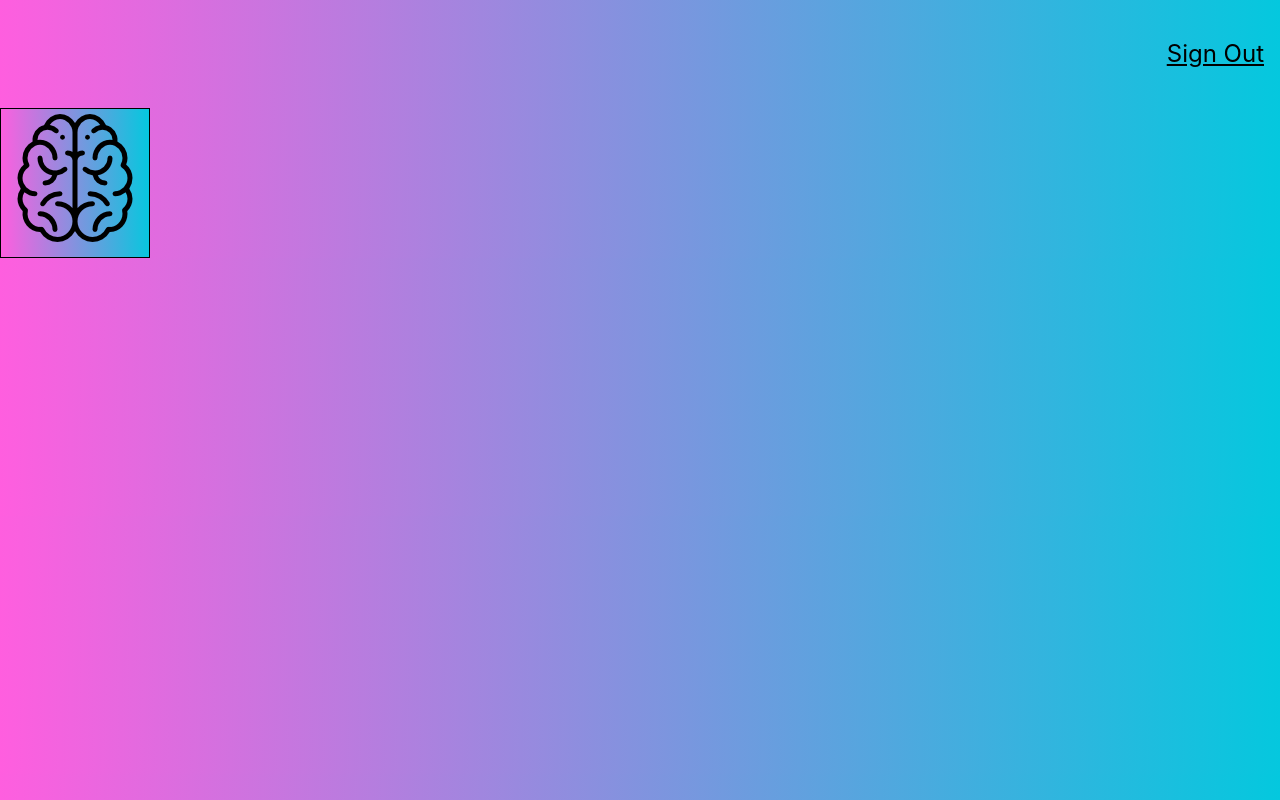
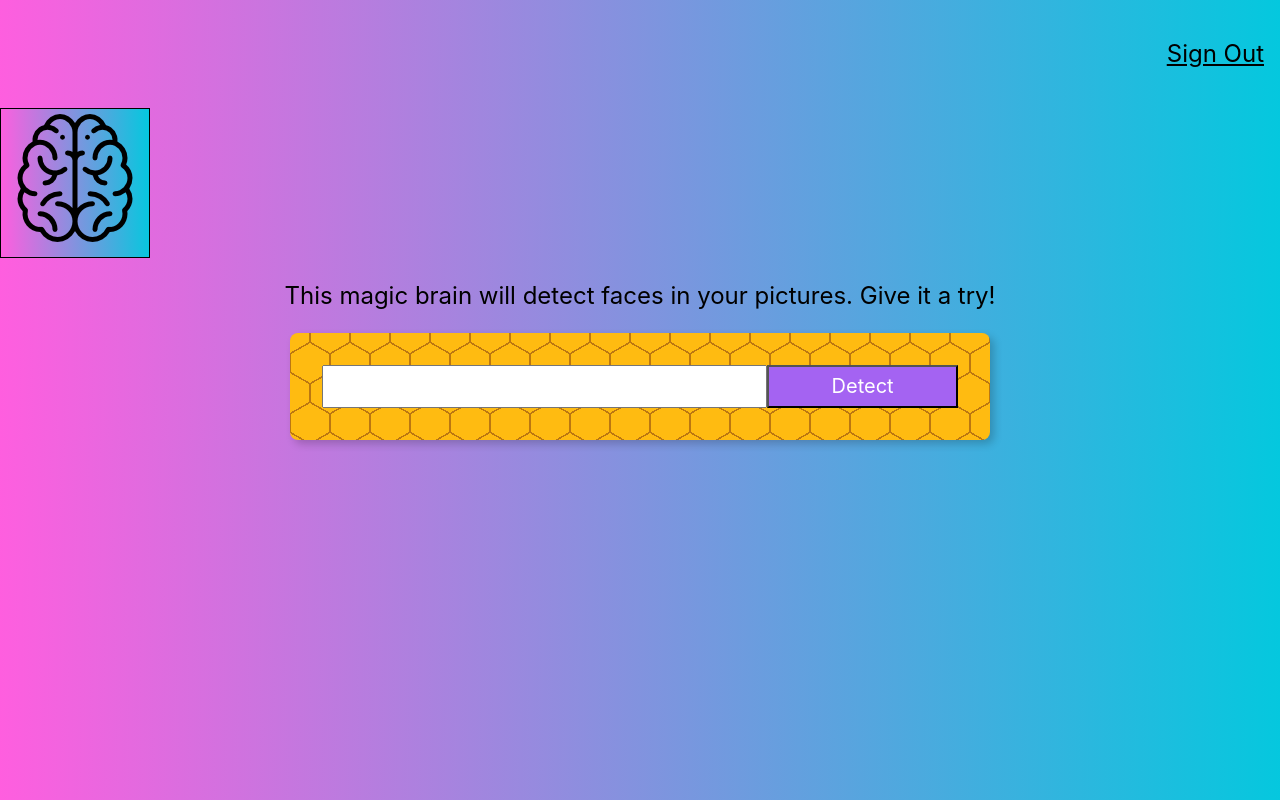
Before and after one commit to roosleex/face-recognition, a React (Create React App) app: page / in a window 1280 px wide. Built offline with nearby package versions, Linux system fonts and the light colour scheme.

Commit message:
Add ImageLinkForm

```diff
--- a/src/App.css
+++ b/src/App.css
@@ -36,3 +36,8 @@
     transform: rotate(360deg);
   }
 }
+
+.center {
+  display: flex;
+  justify-content: center;
+}
--- a/src/App.js
+++ b/src/App.js
@@ -2,14 +2,15 @@ import React from 'react';
 import './App.css';
 import Navigation from './components/Navigation/Navigation';
 import Logo from './components/Logo/Logo';
+import ImageLinkForm from './components/ImageLinkForm/ImageLinkForm';
 
 function App() {
   return (
     <div className="App">
       <Navigation />
       <Logo />
-      {/*<ImageLinkForm />
-      <FaceRecognition />*/}
+      <ImageLinkForm />
+      {/*<FaceRecognition />*/}
     </div>
   );
 }
--- /dev/null
+++ b/src/components/ImageLinkForm/ImageLinkForm.css
@@ -0,0 +1,11 @@
+.form {
+    width: 700px;
+    background:
+        radial-gradient(circle farthest-side at 0% 50%,#fb1 23.5%,rgba(240,166,17,0) 0)21px 30px,
+        radial-gradient(circle farthest-side at 0% 50%,#B71 24%,rgba(240,166,17,0) 0)19px 30px,
+        linear-gradient(#fb1 14%,rgba(240,166,17,0) 0, rgba(240,166,17,0) 85%,#fb1 0)0 0,
+        linear-gradient(150deg,#fb1 24%,#B71 0,#B71 26%,rgba(240,166,17,0) 0,rgba(240,166,17,0) 74%,#B71 0,#B71 76%,#fb1 0)0 0,
+        linear-gradient(30deg,#fb1 24%,#B71 0,#B71 26%,rgba(240,166,17,0) 0,rgba(240,166,17,0) 74%,#B71 0,#B71 76%,#fb1 0)0 0,
+        linear-gradient(90deg,#B71 2%,#fb1 0,#fb1 98%,#B71 0%)0 0 #fb1;
+    background-size: 40px 60px;
+}
--- /dev/null
+++ b/src/components/ImageLinkForm/ImageLinkForm.js
@@ -0,0 +1,20 @@
+import React from 'react';
+import './ImageLinkForm.css';
+
+const ImageLinkForm = () => {
+    return (
+        <div>
+            <p className='f3 '>
+                {'This magic brain will detect faces in your pictures. Give it a try!'}
+            </p>
+            <div className='center'>
+                <div className='form center pa4 br3 shadow-5'>
+                    <input className='f4 pa2 w-70 center' type='text' />
+                    <button className='w-30 grow f4 link ph3 pv2 dib white bg-light-purple'>Detect</button>
+                </div>
+            </div>
+        </div>
+    );
+}
+
+export default ImageLinkForm;
--- a/src/index.css
+++ b/src/index.css
@@ -12,3 +12,7 @@ code {
   font-family: source-code-pro, Menlo, Monaco, Consolas, 'Courier New',
     monospace;
 }
+
+button {
+  cursor: pointer;
+}
```
